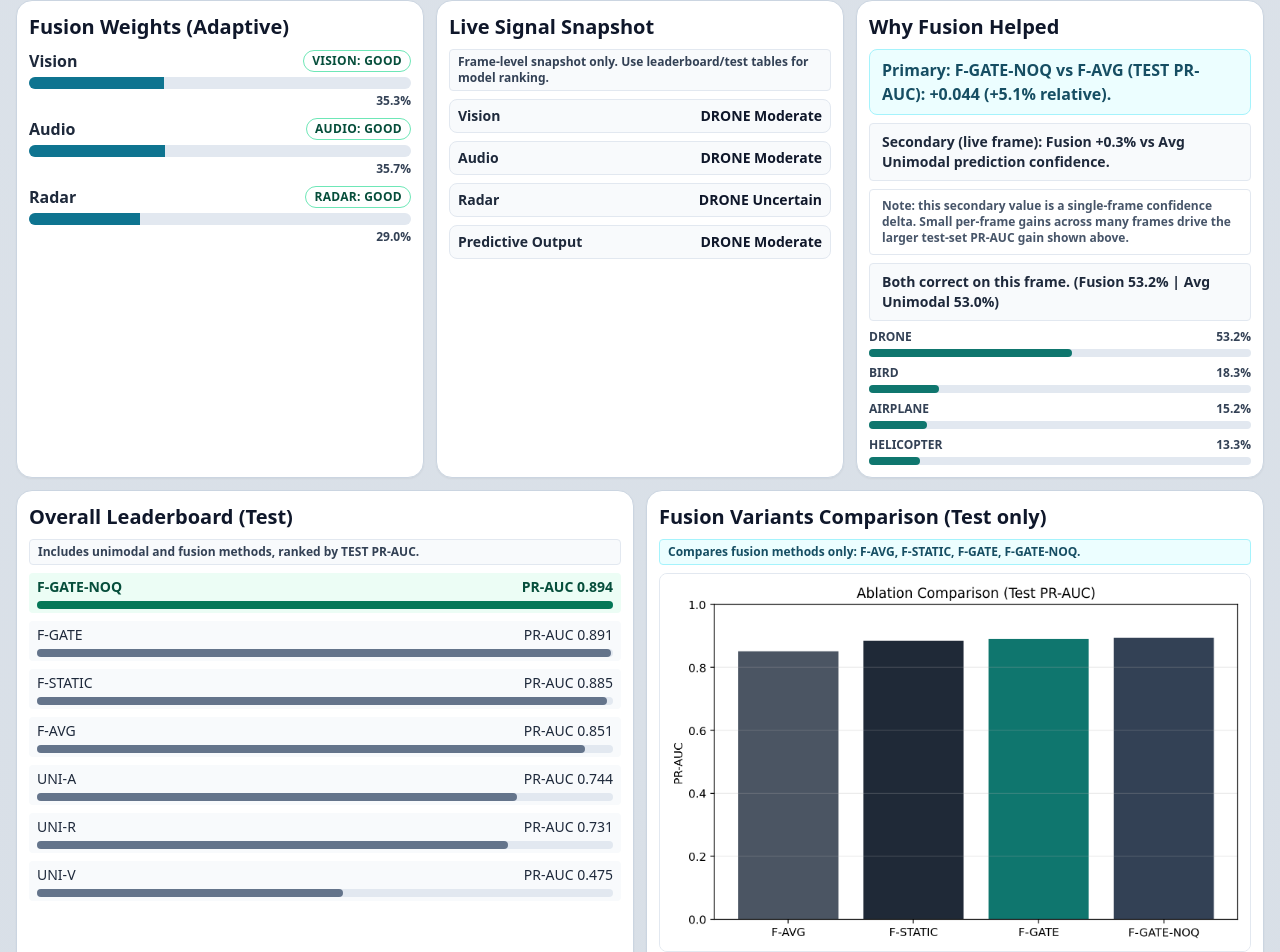
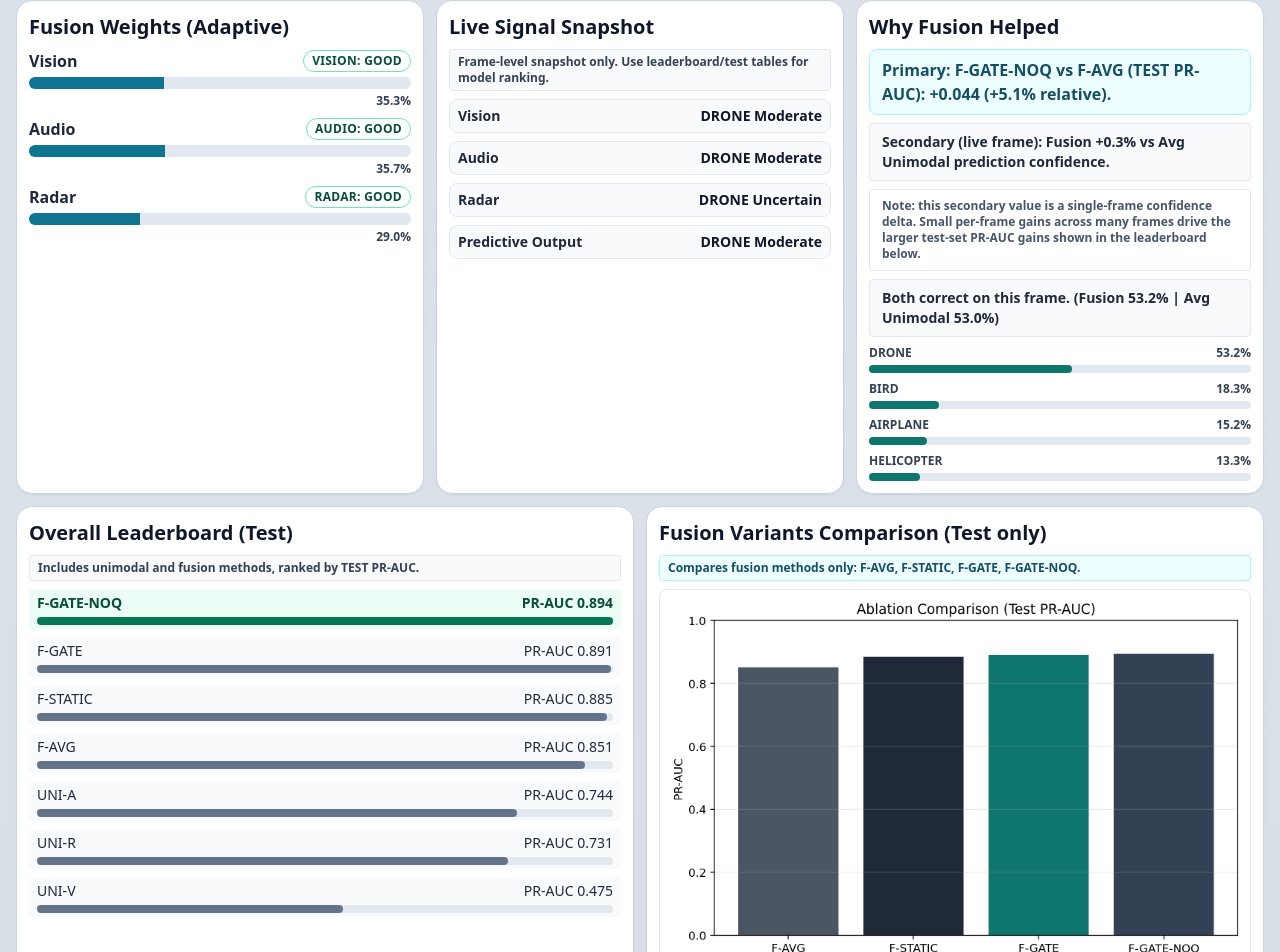
Before and after one commit to anikethmalipeddi/uav-detect-rsef-isr-project, a Next.js app in the folder vercel_poster_demo/: page / in a window 1280 px wide. Shown: the part 939-1891 px from the top of the page. Built offline with nearby package versions, Linux system fonts and the light colour scheme.

Commit message:
Fix note wording to reference leaderboard below

```diff
--- a/vercel_poster_demo/src/app/page.tsx
+++ b/vercel_poster_demo/src/app/page.tsx
@@ -568,7 +568,7 @@ export default function Page() {
               Secondary (live frame): {secondaryDeltaMessage}
             </div>
             <div className="mb-2 rounded border border-slate-200 bg-white px-3 py-2 text-xs font-semibold text-slate-600">
-              Note: this secondary value is a single-frame confidence delta. Small per-frame gains across many frames drive the larger test-set PR-AUC gain shown above.
+              Note: this secondary value is a single-frame confidence delta. Small per-frame gains across many frames drive the larger test-set PR-AUC gains shown in the leaderboard below.
             </div>
             <div className="mb-2 rounded border border-slate-200 bg-slate-50 px-3 py-2 text-sm font-semibold text-slate-800">
               {secondaryDeltaSummary}
```
